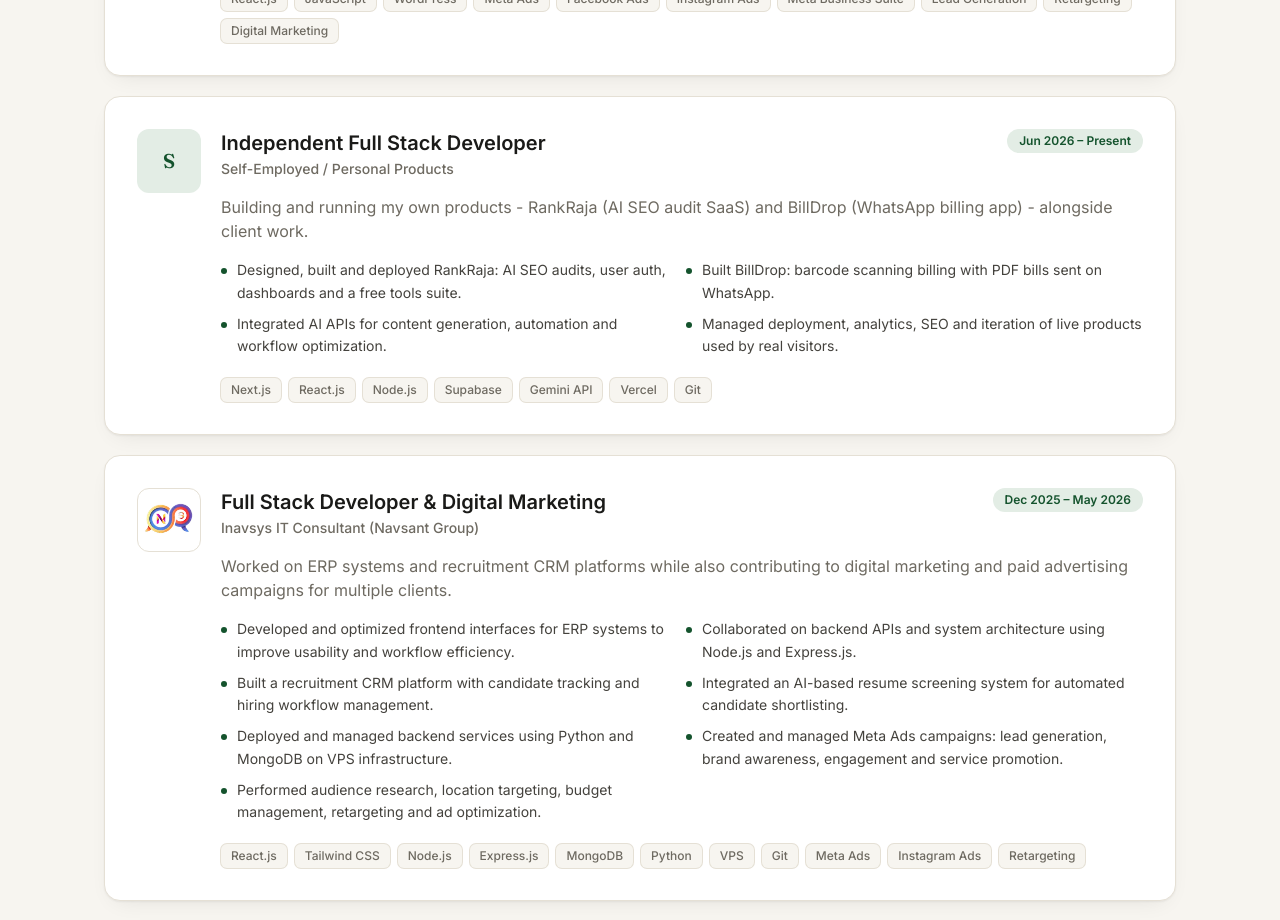
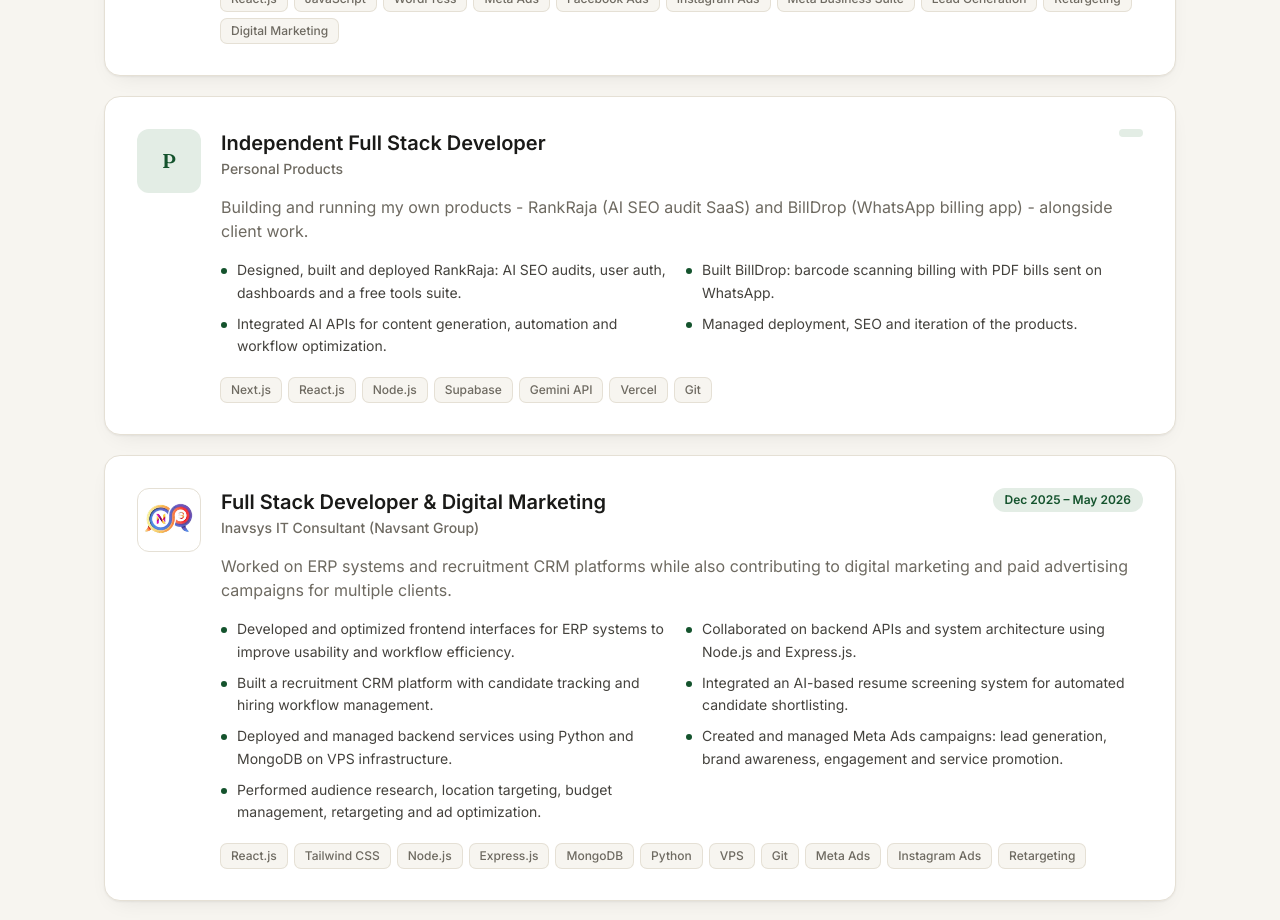
Before and after one commit to RajCoder9931/Protfolio-main, a React (Vite) app: page / in a window 1280 px wide. Shown: the part 3360-4280 px from the top of the page. Built offline with nearby package versions, Linux system fonts and the light colour scheme.

Commit message:
Update Experience.tsx

```diff
--- a/src/Experience.tsx
+++ b/src/Experience.tsx
@@ -37,15 +37,15 @@ const experiences: ExperienceItem[] = [
   },
   {
     role: 'Independent Full Stack Developer',
-    company: 'Self-Employed / Personal Products',
-    date: 'Jun 2026 – Present',
+    company: 'Personal Products',
+    date: '',
     description:
       'Building and running my own products - RankRaja (AI SEO audit SaaS) and BillDrop (WhatsApp billing app) - alongside client work.',
     points: [
       'Designed, built and deployed RankRaja: AI SEO audits, user auth, dashboards and a free tools suite.',
       'Built BillDrop: barcode scanning billing with PDF bills sent on WhatsApp.',
       'Integrated AI APIs for content generation, automation and workflow optimization.',
-      'Managed deployment, analytics, SEO and iteration of live products used by real visitors.',
+      'Managed deployment, SEO and iteration of the products.',
     ],
     tech: ['Next.js', 'React.js', 'Node.js', 'Supabase', 'Gemini API', 'Vercel', 'Git'],
   },
```
